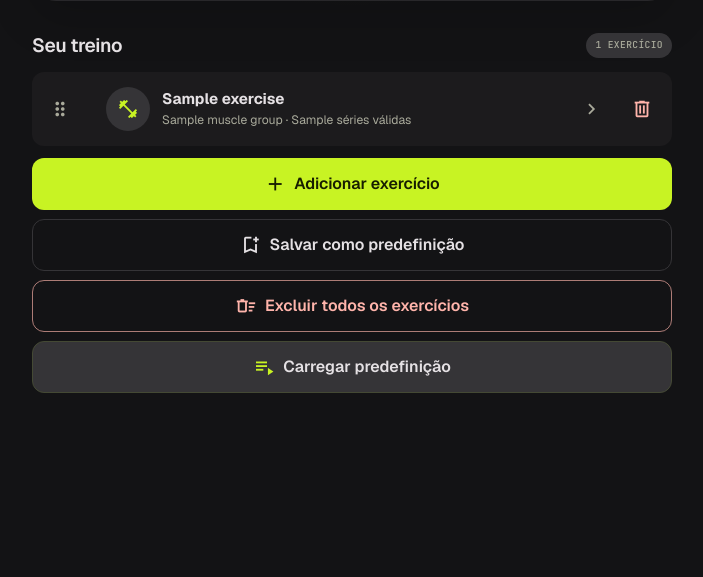
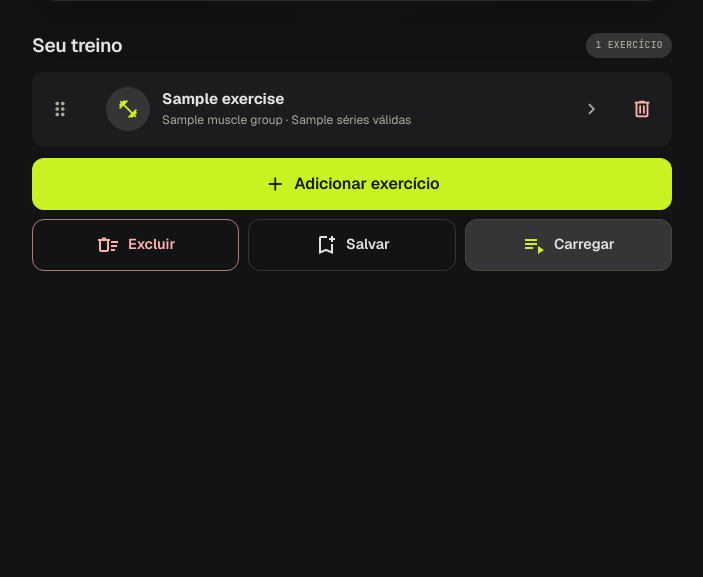
Before and after one commit to yRicke/GymNote, a Django app: template core/templates/core/workout_day.html in a window 1280 px wide. Shown: the part 362-939 px from the top of the page, without its empty margins (288-991 px from the left). After the commit the page ends 633 px from the top, so only its background shows below. Run offline with Django 5.2, Linux system fonts and the light colour scheme; the template is opened without the code that fills it: most values are stand-ins (such as "Sample title", 1, 10 or a date in 2020); form fields are guessed from the names that the template uses.

Commit message:
style: organiza ações de treino em colunas

```diff
--- a/core/static/core/css/app.css
+++ b/core/static/core/css/app.css
@@ -360,7 +360,8 @@ h3 { margin-bottom: 6px; font-size: 1rem; }
 .preset-builder__selected-main .exercise-choice__meta { justify-self: end; }
 .preset-builder__remove { margin-left: 1px; }
 .preset-builder__selection-empty { padding: 22px 16px; }
-.preset-builder__catalog-button { margin-top: 12px; }
+.preset-builder__exercise-actions { display: grid; grid-auto-columns: minmax(0, 1fr); grid-auto-flow: column; gap: 9px; margin-top: 12px; }
+.preset-builder__exercise-actions .button { min-width: 0; padding-inline: clamp(8px, 2.5vw, 18px); font-size: clamp(.72rem, 2.5vw, .9rem); }
 .preset-builder__actions { margin-top: 2px; }
 
 .pill {
@@ -472,6 +473,9 @@ body.is-reordering * { cursor: grabbing !important; -webkit-user-select: none !i
 .sortable-dragging .drag-handle { cursor: grabbing; }
 .drag-handle .material-symbols-outlined { pointer-events: none; font-size: 22px; -webkit-user-select: none; user-select: none; }
 .preset-actions { display: grid; gap: 9px; margin-top: 12px; }
+.preset-actions__secondary { display: grid; grid-auto-columns: minmax(0, 1fr); grid-auto-flow: column; gap: 9px; }
+.preset-actions__secondary .button { min-width: 0; padding-inline: clamp(6px, 2.5vw, 18px); gap: clamp(3px, 1vw, 8px); font-size: clamp(.68rem, 2.6vw, .9rem); white-space: nowrap; }
+.preset-actions__secondary .material-symbols-outlined { font-size: clamp(18px, 5vw, 24px); }
 .button--preset-load { border-color: var(--outline); background: var(--surface-highest); color: var(--text); }
 .button--preset-load:hover { border-color: rgba(200, 243, 35, .36); background: var(--surface); }
 .button--preset-load .material-symbols-outlined { color: var(--accent); }
--- a/core/templates/core/workout_day.html
+++ b/core/templates/core/workout_day.html
@@ -65,12 +65,16 @@
         {% endif %}
         <div class="preset-actions">
             <button class="button button--primary button--full" type="button" data-dialog-open="exercise-catalog-dialog"><span class="material-symbols-outlined" aria-hidden="true">add</span> Adicionar exercício</button>
-            {% if added_exercises %}
-                <button class="button button--ghost button--full" type="button" data-dialog-open="save-preset-dialog"><span class="material-symbols-outlined" aria-hidden="true">bookmark_add</span> Salvar como predefinição</button>
-                <a class="button button--danger button--full" href="{% url 'core:delete_workout_exercises' date_str=workout_date|date:'Y-m-d' %}" data-dialog-open="delete-dialog" data-delete-url="{% url 'core:delete_workout_exercises' date_str=workout_date|date:'Y-m-d' %}" data-delete-title="Excluir todos os exercícios?" data-delete-copy="Todas as séries e todos os registros deste treino também serão excluídos."><span class="material-symbols-outlined" aria-hidden="true">delete_sweep</span> Excluir todos os exercícios</a>
-            {% endif %}
-            {% if presets %}
-                <button class="button button--preset-load button--full" type="button" data-dialog-open="load-preset-dialog"><span class="material-symbols-outlined" aria-hidden="true">playlist_play</span> Carregar predefinição</button>
+            {% if added_exercises or presets %}
+                <div class="preset-actions__secondary">
+                    {% if added_exercises %}
+                        <a class="button button--danger button--full" href="{% url 'core:delete_workout_exercises' date_str=workout_date|date:'Y-m-d' %}" aria-label="Excluir todos os exercícios" data-dialog-open="delete-dialog" data-delete-url="{% url 'core:delete_workout_exercises' date_str=workout_date|date:'Y-m-d' %}" data-delete-title="Excluir todos os exercícios?" data-delete-copy="Todas as séries e todos os registros deste treino também serão excluídos."><span class="material-symbols-outlined" aria-hidden="true">delete_sweep</span> Excluir</a>
+                        <button class="button button--ghost button--full" type="button" aria-label="Salvar como predefinição" data-dialog-open="save-preset-dialog"><span class="material-symbols-outlined" aria-hidden="true">bookmark_add</span> Salvar</button>
+                    {% endif %}
+                    {% if presets %}
+                        <button class="button button--preset-load button--full" type="button" aria-label="Carregar predefinição" data-dialog-open="load-preset-dialog"><span class="material-symbols-outlined" aria-hidden="true">playlist_play</span> Carregar</button>
+                    {% endif %}
+                </div>
             {% endif %}
         </div>
     </section>
```
Also changed, not shown: core/templates/core/workout_preset_form.html (+6 -4 lines), core/tests.py (+18 -0 lines).
